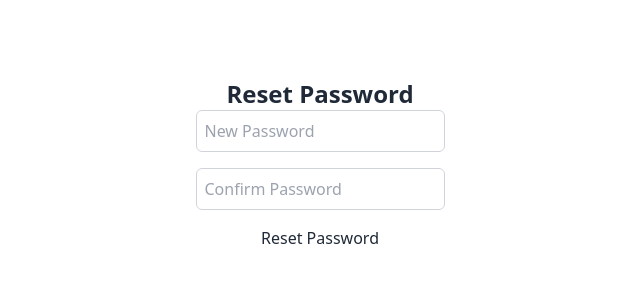
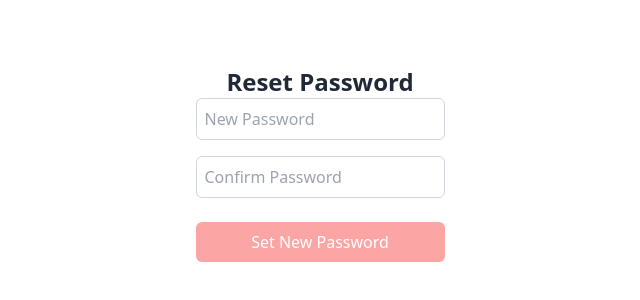
Before and after one commit to chelochell/Biblio, a React (Vite) app in the folder frontend/: page /reset-password/1 in a window 1280 px wide. Shown: the part 236-536 px from the top of the page, without its empty margins (320-960 px from the left). Built offline with nearby package versions, Linux system fonts and the light colour scheme; no server answers.

Commit message:
add password reset functionality

```diff
--- a/frontend/src/pages/authPage/ResetPassword.jsx
+++ b/frontend/src/pages/authPage/ResetPassword.jsx
@@ -1,18 +1,66 @@
-import React from 'react'
+import React, { useState } from "react";
+import { useAuthStore } from "../../store/authStore";
+import { useNavigate, useParams } from "react-router-dom";
+import toast from "react-hot-toast";
 
 const ResetPassword = () => {
+  const [password, setPassword] = useState("");
+  const [confirmPassword, setConfirmPassword] = useState("");
+  const { resetPassword, error, isLoading, message } = useAuthStore();
+  const { token } = useParams();
+  const navigate = useNavigate();
+
+  const handleSubmit = async (e) => {
+    e.preventDefault();
+    if (password !== confirmPassword) {
+      toast.error("Passwords do not match");
+      return;
+    }
+    try {
+      await resetPassword(token, password);
+      toast.success("Password reset successful, redirecting to login page...");
+      setTimeout(() => {
+        navigate("/auth/login");
+      }, 2000);
+    } catch (error) {
+      toast.error(error.message || "Error resetting password");
+    }
+  };
+
   return (
-    <div className='flex justify-center items-center h-screen'>
-      <div className='flex justify-center items-center flex-col'>
-        <h2 className='text-2xl font-bold flex justify-center items-center'>Reset Password</h2>
-        <form className='flex flex-col'>
-          <input type="password" placeholder='New Password' className='border border-gray-300 p-2 rounded-md w-full mb-4' />
-          <input type="password" placeholder='Confirm Password' className='border border-gray-300 p-2 rounded-md w-full mb-4' />
-          <button type='submit'>Reset Password</button>
+    <div className="flex justify-center items-center h-screen">
+      <div className="flex justify-center items-center flex-col">
+        <h2 className="text-2xl font-bold flex justify-center items-center">
+          Reset Password
+        </h2>
+        <form className="flex flex-col" onSubmit={handleSubmit}>
+          <input
+            type="password"
+            value={password}
+            onChange={(e) => setPassword(e.target.value)}
+            placeholder="New Password"
+            className="border border-gray-300 p-2 rounded-md w-full mb-4"
+          />
+          <input
+            type="password"
+            value={confirmPassword}
+            onChange={(e) => setConfirmPassword(e.target.value)}
+            placeholder="Confirm Password"
+            className="border border-gray-300 p-2 rounded-md w-full mb-4"
+          />
+          {error && <p className="text-red-500">{error}</p>}
+          {message && <p className="text-green-500">{message}</p>}
+          <button
+            type="submit"
+            disabled={isLoading}
+            className="flex border-b-orange-400 bg-red-300 text-white p-2 rounded-md justify-center items-center w-full mt-2"
+          >
+            {isLoading ? "Resetting..." : "Set New Password"}
+          </button>
         </form>
       </div>
     </div>
-  )
-}
+  );
+};
 
-export default ResetPassword
+export default ResetPassword;
--- a/frontend/src/store/authStore.js
+++ b/frontend/src/store/authStore.js
@@ -122,7 +122,7 @@ export const useAuthStore = create((set) => ({
 		}
 	},
   resetPassword: async (token, password) => {
-		set({ isLoading: true, error: null });
+		set({ isLoading: true, error: null, message: null });
 		try {
 			const response = await axios.post(`${API_URL}/reset-password/${token}`, { password });
 			set({ message: response.data.message, isLoading: false });
--- a/package.json
+++ b/package.json
@@ -4,6 +4,7 @@
   "main": "index.js",
   "scripts": {
     "dev": "nodemon backend/server.js"
+
   },
   "type": "module",
   "keywords": [],
```
